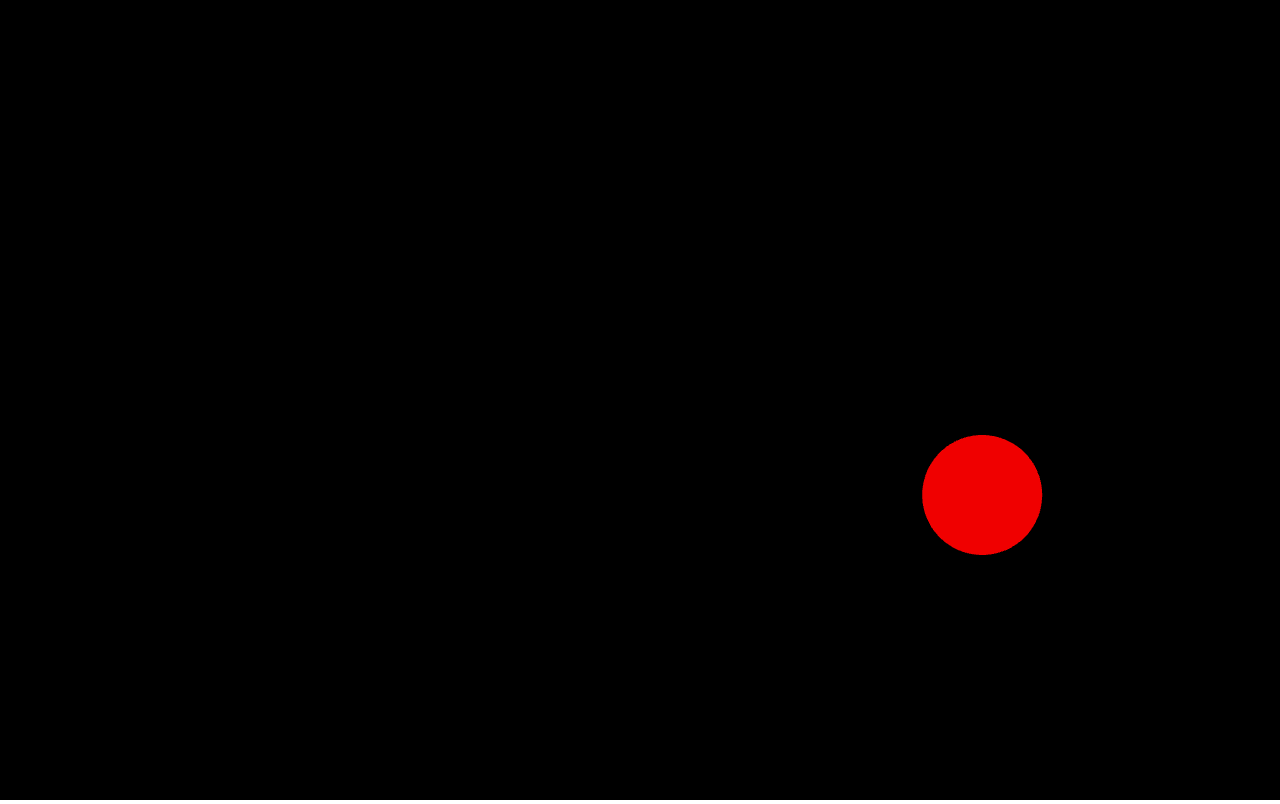
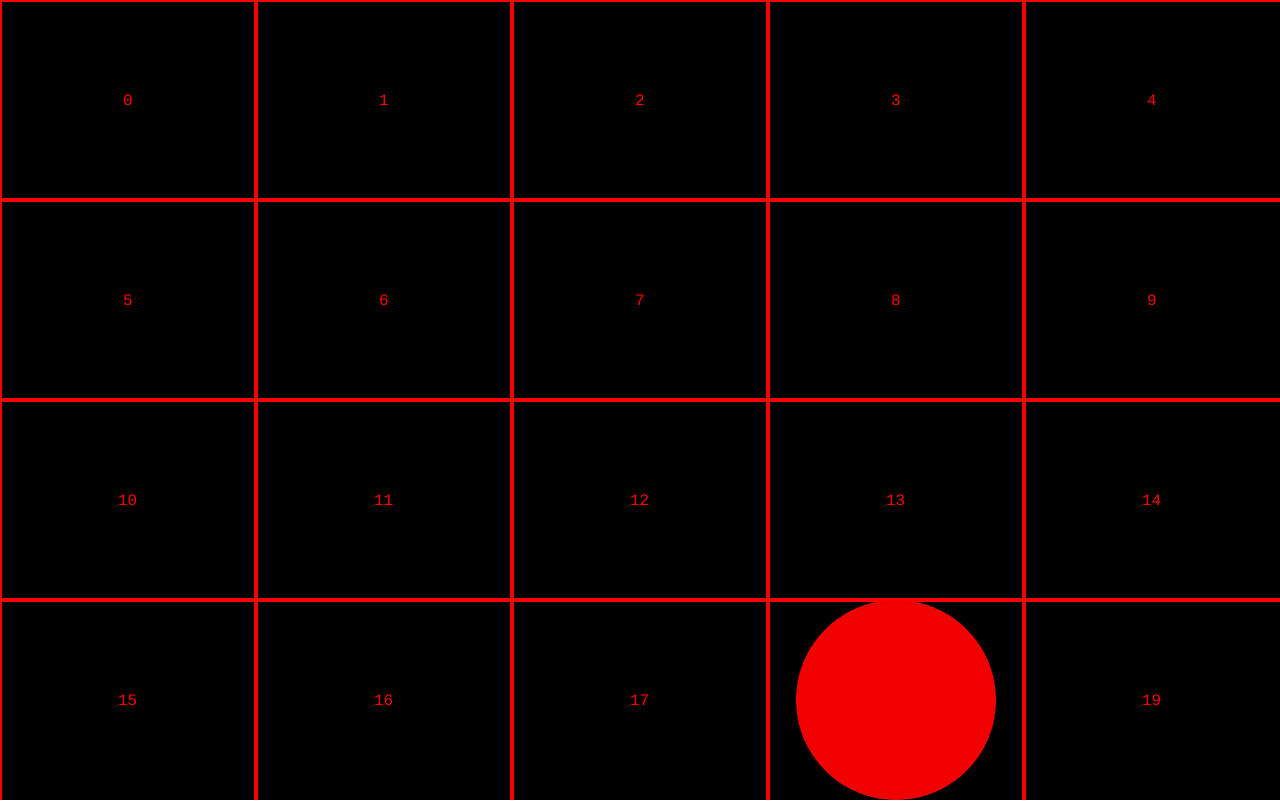
Before and after one commit to manuelquistial/game_vision, a plain HTML site: page index.html in a window 1280 px wide. Drawn offline with Linux system fonts and the light colour scheme; animation ran at ten frames a second.

Commit message:
Game mode by area, fixation and size

```diff
--- a/index.html
+++ b/index.html
@@ -1,10 +1,13 @@
 <!DOCTYPE html>
 <html>
-    <head>
-        <script src="js/phaser.min.js"></script>
-        <script src="js/index.js"></script>
-    </head>
-    <body style="margin: 0px;">
-
-    </body>
+<head>
+	<title></title>
+	<script type="text/javascript" src="js/phaser.min.js"></script>
+	<script type="text/javascript" src="js/sceneMain.js"></script>
+	<script type="text/javascript" src="js/main.js"></script>
+	<script type="text/javascript" src="js/AlignGrid.js"></script>
+</head>
+<body style="margin: 0px">
+    <div id="phaser-game"></div>
+</body>
 </html>
--- /dev/null
+++ b/js/AlignGrid.js
@@ -0,0 +1,87 @@
+class AlignGrid {
+
+    constructor(config) {
+        if (!config.scene) {
+            console.log("missing scene!");
+            return;
+        }
+        if (!config.rows) {
+            config.rows = 3;
+        }
+        if (!config.cols) {
+            config.cols = 3;
+        }
+        if (!config.width) {
+            config.width = game.config.width;
+        }
+        if (!config.height) {
+            config.height = game.config.height;
+        }
+        this.h = config.height;
+        this.w = config.width;
+        this.rows = config.rows;
+        this.cols = config.cols;
+        //cw cell width is the scene width divided by the number of columns
+        this.cw = this.w / this.cols;
+        //ch cell height is the scene height divided the number of rows
+        this.ch = this.h / this.rows;
+        this.scene = config.scene;
+    }
+    //place an object in relation to the grid
+    placeAt(xx, yy, obj) {
+        //calculate the center of the cell
+        //by adding half of the height and width
+        //to the x and y of the coordinates
+        var x2 = this.cw * xx + this.cw / 2;
+        var y2 = this.ch * yy + this.ch / 2;
+        obj.x = x2;
+        obj.y = y2;
+    }
+    //mostly for planning and debugging this will
+    //create a visual representation of the grid
+    show(a = 1) {
+        this.graphics = this.scene.add.graphics();
+        this.graphics.lineStyle(4, 0xff0000, a);
+        //
+        //
+        //this.graphics.beginPath();
+        for (var i = 0; i < this.w; i += this.cw) {
+            this.graphics.moveTo(i, 0);
+            this.graphics.lineTo(i, this.h);
+        }
+        for (var i = 0; i < this.h; i += this.ch) {
+            this.graphics.moveTo(0, i);
+            this.graphics.lineTo(this.w, i);
+        }
+        this.graphics.strokePath();
+    }
+    placeAtIndex(index, obj) {
+        var yy = Math.floor(index / this.cols);
+        var xx = index - (yy * this.cols);
+        this.placeAt(xx, yy, obj);
+    }
+    showNumbers(a = 1) {
+        this.show(a);
+        var n = 0;
+        for (var i = 0; i < this.rows; i++) {
+            for (var j = 0; j < this.cols; j++) {
+                var numText = this.scene.add.text(0, 0, n, {
+                    color: 'red'
+                });
+                numText.setOrigin(0.5, 0.5);
+                this.placeAt(j, i, numText);
+                n++;
+            }
+        }
+    }
+    getIndexPos(index) {
+        var yy = Math.floor(index / this.cols);
+        var xx = index - (yy * this.cols);
+        var x2 = this.cw * xx + this.cw / 2;
+        var y2 = this.ch * yy + this.ch / 2;
+        var obj = {};
+        obj.x = x2;
+        obj.y = y2;
+        return obj;
+    }
+}
--- a/js/index.js
+++ /dev/null
@@ -1,163 +0,0 @@
-var GameScene = new Phaser.Class({
-
-    Extends: Phaser.Scene,
-
-    initialize:
-
-    function GameScene ()
-    {
-        Phaser.Scene.call(this, { key: 'gameScene', active: true });
-
-        this.circleRadio = 60
-        this.player = null;
-        this.cursors = null;
-        this.score = 0;
-        this.scoreText = null;
-    },
-
-    preload: function ()
-    {
-
-    },
-
-    create: function ()
-    {
-
-        var interface = this.physics.add.staticGroup();
-        var xPosition = this.randomNumber(this.circleRadio, window.innerWidth - this.circleRadio)
-        var yPosition = this.randomNumber(this.circleRadio, window.innerHeight - this.circleRadio)
-
-        var circle = this.add.circle(xPosition, yPosition, this.circleRadio, 0xf00000).setInteractive();
-
-        this.cursors = this.input.keyboard.createCursorKeys();
-
-        circle.on('pointerup', function () {
-
-            circle.setPosition(this.randomNumber(this.circleRadio, window.innerWidth - this.circleRadio*2), this.randomNumber(this.circleRadio, window.innerHeight - this.circleRadio*2));
-
-        }, this);
-
-        /*var stars = this.physics.add.group({
-            key: 'star',
-            repeat: 11,
-            setXY: { x: 12, y: 0, stepX: 70 }
-        });
-
-        stars.children.iterate(function (child) {
-
-            //child.setBounceY(Phaser.Math.FloatBetween(0.4, 0.8));
-
-        });*/
-
-        this.scoreText = this.add.text(16, 16, 'score: 0', { fontSize: '32px', fill: '#000' });
-
-        this.physics.add.collider(circle, interface);
-
-        //this.physics.add.overlap(player, stars, this.collectStar, null, this);
-
-        this.circle = circle;
-
-        /*var button = this.add.image(800-16, 16, 'fullscreen', 0).setOrigin(1, 0).setInteractive();
-
-        button.on('pointerup', function () {
-
-            if (this.scale.isFullscreen)
-            {
-                button.setFrame(0);
-
-                this.scale.stopFullscreen();
-            }
-            else
-            {
-                button.setFrame(1);
-
-                this.scale.startFullscreen();
-            }
-
-        }, this);
-
-        this.scoreText.setText('v15');*/
-
-        var FKey = this.input.keyboard.addKey('F');
-
-        FKey.on('down', function () {
-
-            if (this.scale.isFullscreen)
-            {
-                this.scale.stopFullscreen();
-            }
-            else
-            {
-                this.scale.startFullscreen();
-            }
-
-        }, this);
-
-    },
-
-    update: function ()
-    {
-
-        /*var cursors = this.cursors;
-        var player = this.player;
-
-        if (cursors.left.isDown)
-        {
-            player.setVelocityX(-160);
-
-            player.anims.play('left', true);
-        }
-        else if (cursors.right.isDown)
-        {
-            player.setVelocityX(160);
-
-            player.anims.play('right', true);
-        }
-        else
-        {
-            player.setVelocityX(0);
-
-            player.anims.play('turn');
-        }
-
-        if (cursors.up.isDown && player.body.touching.down)
-        {
-            player.setVelocityY(-330);
-        }*/
-    },
-
-    collectStar: function (player, star)
-    {
-        /*star.disableBody(true, true);
-
-        this.score += 10;
-        this.scoreText.setText('Score: ' + this.score);*/
-    },
-
-    // Function to generate random number
-    randomNumber: function (min, max) {
-        return Math.random() * (max - min) + min;
-    }
-
-});
-
-var config = {
-    type: Phaser.AUTO,
-    backgroundColor: 0,
-    scale: {
-        mode: Phaser.Scale.ENVELOP,
-        parent: 'phaser-example',
-        autoCenter: Phaser.Scale.NO_CENTER,
-        width: window.innerWidth,
-        height: window.innerHeight
-    },
-    physics: {
-        default: 'arcade',
-        arcade: {
-            debug: false
-        }
-    },
-    scene: GameScene
-};
-
-var game = new Phaser.Game(config);
--- /dev/null
+++ b/js/main.js
@@ -0,0 +1,22 @@
+var isMobile = navigator.userAgent.indexOf("Mobile");
+if (isMobile == -1) {
+    isMobile = navigator.userAgent.indexOf("Tablet");
+}
+if (isMobile == -1) {
+    var config = {
+        type: Phaser.AUTO,
+        width: window.innerWidth,
+        height: window.innerHeight,
+        parent: 'phaser-game',
+        scene: [SceneMain]
+    };
+} else {
+    var config = {
+        type: Phaser.AUTO,
+        width: window.innerWidth,
+        height: window.innerHeight,
+        parent: 'phaser-game',
+        scene: [SceneMain]
+    };
+}
+var game = new Phaser.Game(config);
--- /dev/null
+++ b/js/sceneMain.js
@@ -0,0 +1,115 @@
+class SceneMain extends Phaser.Scene {
+
+    constructor() {
+        super('SceneMain');
+    }
+
+    preload() {
+        this.gameMode = 1
+        this.maxColumns = 5
+        this.maxRows = 4
+        this.colorLight = 0xf00000
+        this.colorFixationLight = 0xffffff
+        this.turnOffMode = true //true: reactive, false: proactive
+        this.fixationLightEnable = false //true: enable fixation light, false: disable fixation light
+        this.porcentajeFixationLight = 0.2
+        this.midMaxColumns = this.maxColumns / 2
+        this.midMaxRows = this.maxRows/ 2
+    }
+
+    create() {
+        var gridConfig = {
+            'scene': this,
+            'cols': this.maxColumns,
+            'rows': this.maxRows
+        }
+
+        this.aGrid = new AlignGrid(gridConfig);
+        this.aGrid.showNumbers();
+
+        if(this.aGrid.ch / 2 > this.aGrid.cw / 2){
+            this.radioLights = this.aGrid.cw / 2
+        }else{
+            this.radioLights = this.aGrid.ch / 2
+        }
+
+        if(this.fixationLightEnable){
+            let fixationRadio = this.radioLights * this.porcentajeFixationLight
+            this.fixationLight = this.add.circle(this.aGrid.w / 2, this.aGrid.h / 2, fixationRadio, this.colorFixationLight);
+            this.radioLights = this.radioLights - fixationRadio
+        }
+
+        this.gameModeAction()
+        this.lights = this.add.circle(0, 0, this.radioLights, this.colorLight);
+        this.lights.setInteractive(new Phaser.Geom.Circle(this.radioLights, this.radioLights, this.radioLights), Phaser.Geom.Circle.Contains)
+
+        this.aGrid.placeAt(this.xLightPosition, this.yLightPosition, this.lights);
+
+        this.lights.on('pointerup', function () {
+            this.gameModeAction()
+            this.aGrid.placeAt(this.xLightPosition, this.yLightPosition, this.lights);
+
+        }, this);
+        //place the face on the grid
+        //this.aGrid.placeAtIndex(18, this.circle);
+    }
+
+    update() {
+
+    }
+
+    gameModeAction(){
+        switch(this.gameMode){
+            //full screen
+            case 1:
+                this.xLightPosition = this.randomNumber(0, this.maxColumns)
+                this.yLightPosition = this.randomNumber(0, this.maxRows)
+                break
+            //left upside
+            case 2:
+                this.xLightPosition = this.randomNumber(0, this.midMaxColumns)
+                this.yLightPosition = this.randomNumber(0, this.midMaxRows)
+                break;
+            //right upside
+            case 3:
+                this.xLightPosition = this.randomNumber(this.midMaxColumns, this.maxColumns)
+                this.yLightPosition = this.randomNumber(0, this.midMaxRows)
+                break;
+            //left downside
+            case 4:
+                this.xLightPosition = this.randomNumber(0, this.midMaxColumns)
+                this.yLightPosition = this.randomNumber(this.midMaxRows, this.maxRows)
+                break;
+            //right downside
+            case 5:
+                this.xLightPosition = this.randomNumber(this.midMaxColumns, this.maxColumns)
+                this.yLightPosition = this.randomNumber(this.midMaxRows, this.maxRows)
+                break;
+            //upside
+            case 6:
+                this.xLightPosition = this.randomNumber(0, this.maxColumns)
+                this.yLightPosition = this.randomNumber(0, this.midMaxRows)
+                break;
+            //downside
+            case 7:
+                this.xLightPosition = this.randomNumber(0, this.maxColumns)
+                this.yLightPosition = this.randomNumber(this.midMaxRows, this.maxRows)
+                break;
+            //left side
+            case 7:
+                this.xLightPosition = this.randomNumber(0, this.midMaxColumns)
+                this.yLightPosition = this.randomNumber(0, this.maxRows)
+                break;
+            //right side
+            case 7:
+                this.xLightPosition = this.randomNumber(this.midMaxRows, this.maxColumns)
+                this.yLightPosition = this.randomNumber(0, this.maxRows)
+                break;
+        }
+    }
+
+        // Function to generate random number
+        randomNumber(min_val, max_val) {
+            return Math.trunc(Math.random() * (max_val - min_val) + min_val);
+        }
+}
```
Also changed, not shown: 2 other files.
